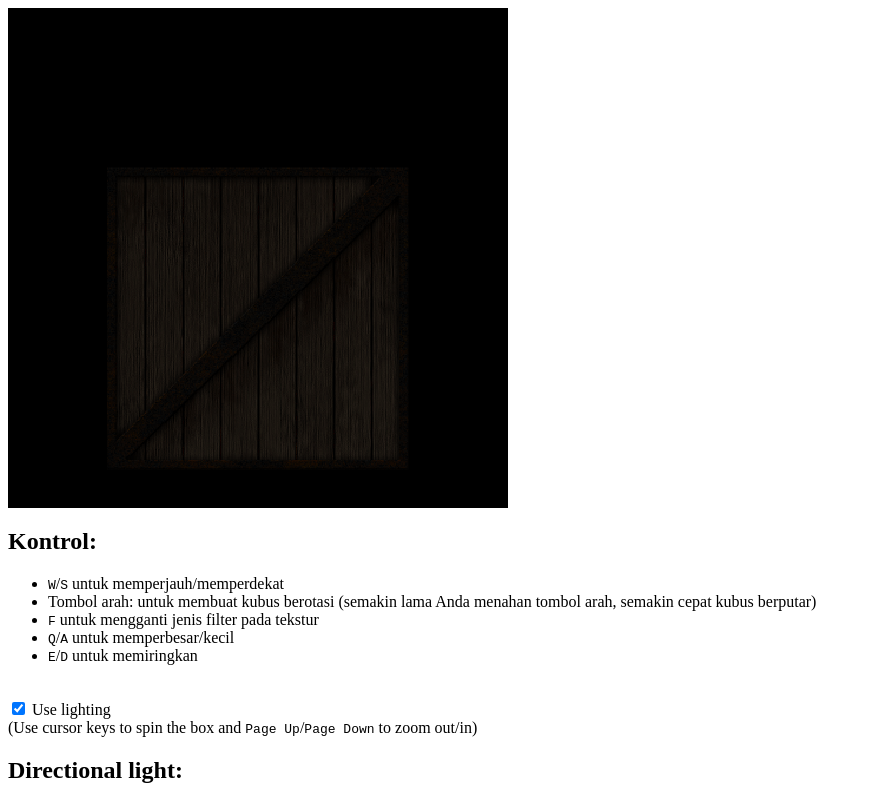
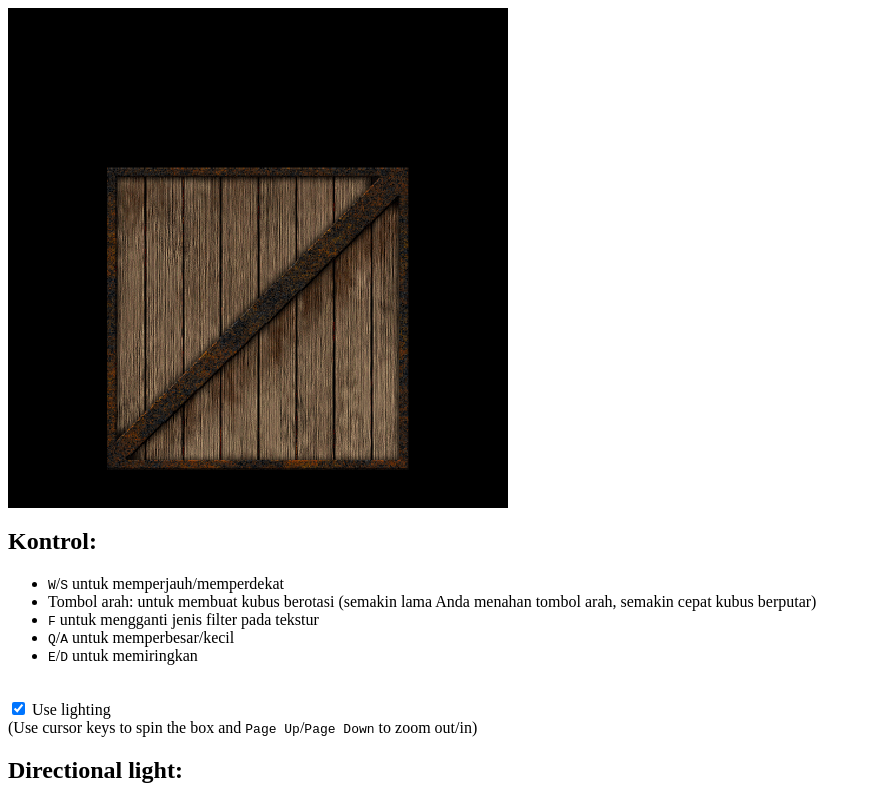
Before and after one commit to Grafkom-A-IF-ITS-2018/Pertemuan-7, a website: page index.html in a window 1280 px wide. Shown: the top 800 px of the page, without its empty margins (0-871 px from the left). Drawn offline with Linux system fonts and the light colour scheme.

Commit message:
the light finally appear :''

```diff
--- a/index.html
+++ b/index.html
@@ -121,6 +121,7 @@
       shaderProgram.samplerUniform = gl.getUniformLocation(shaderProgram, 'uSampler')
       // KODE BARU
       shaderProgram.vertexNormalAttribute = gl.getAttribLocation(shaderProgram, 'aVertexNormal')
+      gl.enableVertexAttribArray(shaderProgram.vertexNormalAttribute)
       shaderProgram.nMatrixUniform = gl.getUniformLocation(shaderProgram, 'uNMatrix')
       shaderProgram.useLightingUniform = gl.getUniformLocation(shaderProgram, 'uUseLighting')
       shaderProgram.ambientColorUniform = gl.getUniformLocation(shaderProgram, 'uAmbientColor')
```
